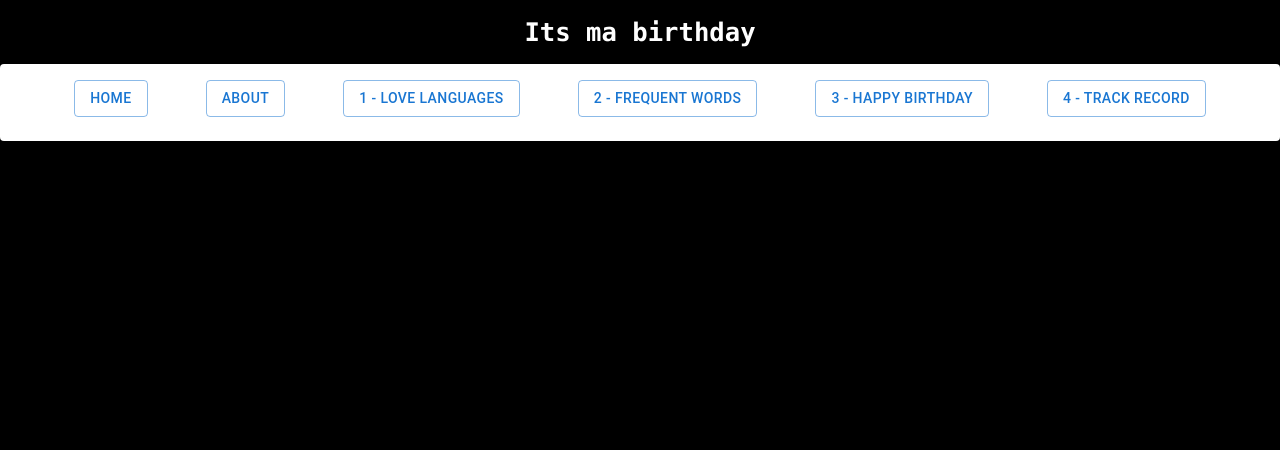
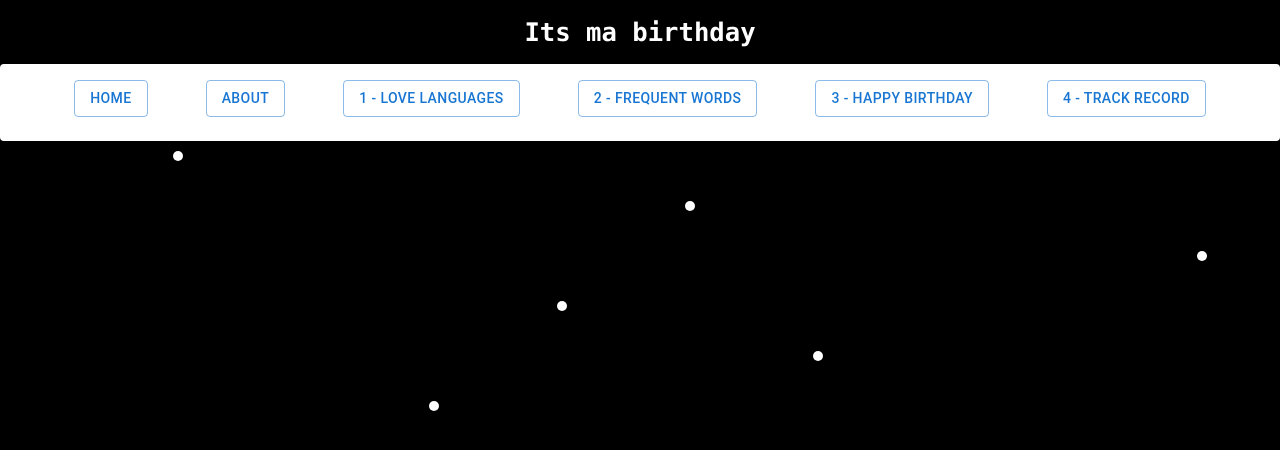
Before and after one commit to carmen-yeh/carmen-yeh.github.io, a React (Create React App) app in the folder frontend/: page /happy-birthday in a window 1280 px wide. Shown: the top 450 px of the page. Built offline with nearby package versions, Linux system fonts and the light colour scheme; what react-animations would draw is missing.

Commit message:
change dots to white

```diff
--- a/frontend/src/components/happy-birthday/BirthdayDot.js
+++ b/frontend/src/components/happy-birthday/BirthdayDot.js
@@ -5,14 +5,14 @@ import { bounceIn } from "react-animations";
 const Dot = styled.span`
   height: 10px;
   width: 10px;
-  background-color: black;
+  background-color: white;
   border-radius: 50%;
   display: inline-block;
 `;
 
 const HappyBirthdayText = styled.div`
   text-align: center;
-  color: black;
+  color: white;
 `;
 
 const Bounce = styled.div`
```
